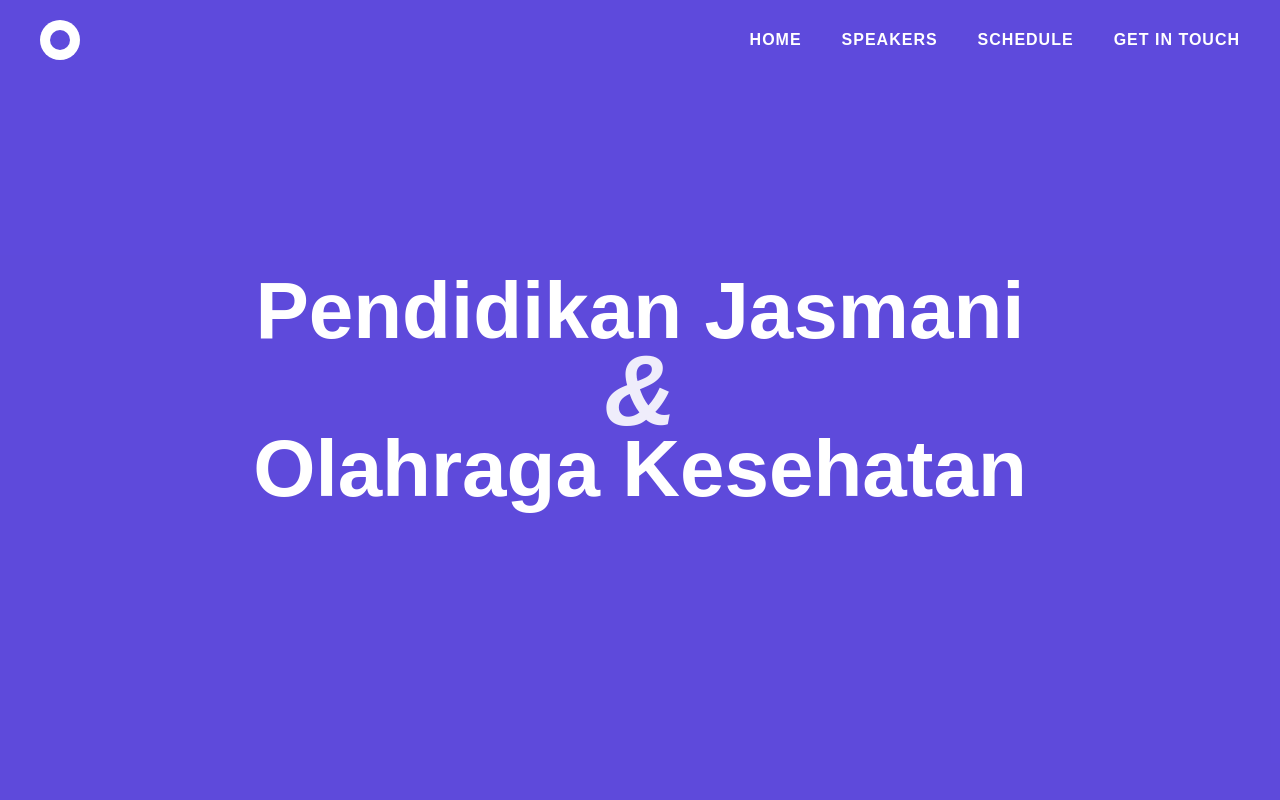
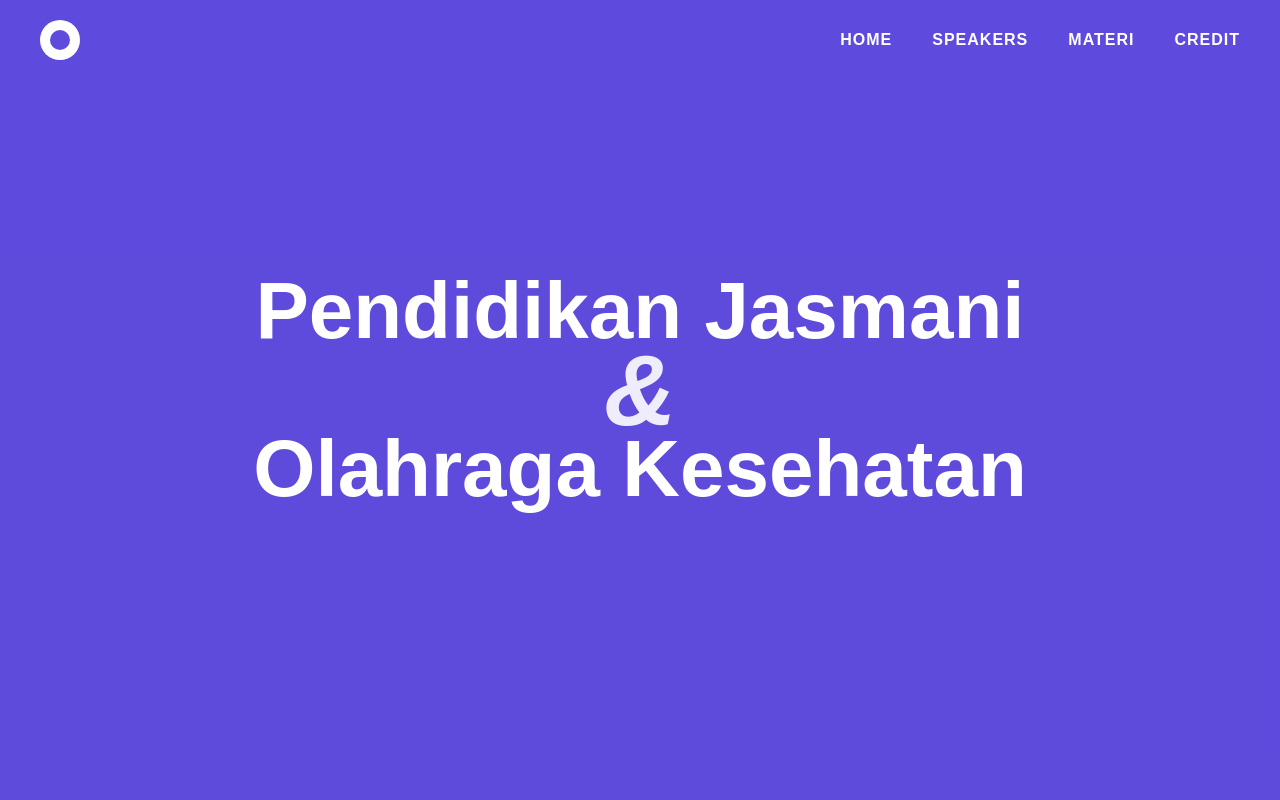
Before and after one commit to yukiliu-dot/webpjok, a plain HTML site: page coba.html in a window 1280 px wide. Shown: the top 800 px of the page. Drawn offline with Linux system fonts and the light colour scheme.

Commit message:
benerin hashtag

```diff
--- a/coba.html
+++ b/coba.html
@@ -18,8 +18,8 @@
         <div class="nav-links">
             <a href="#home">HOME</a>
             <a href="#speakers">SPEAKERS</a>
-            <a href="#schedule">SCHEDULE</a>
-            <a href="#contact">GET IN TOUCH</a>
+            <a href="#schedule">MATERI</a>
+            <a href="#contact">CREDIT</a>
         </div>
     </div>
 
```
